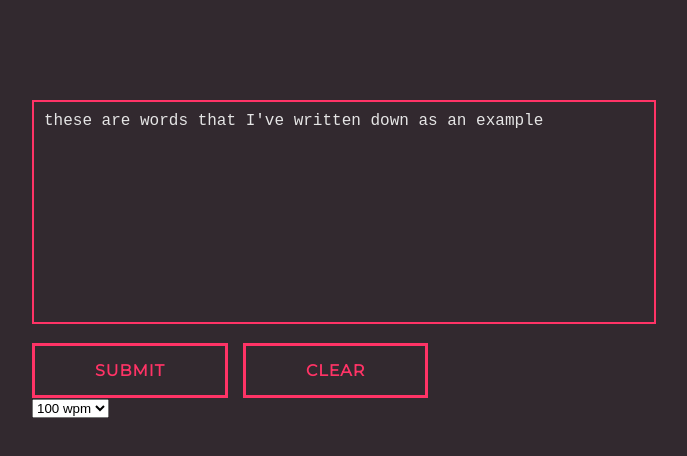
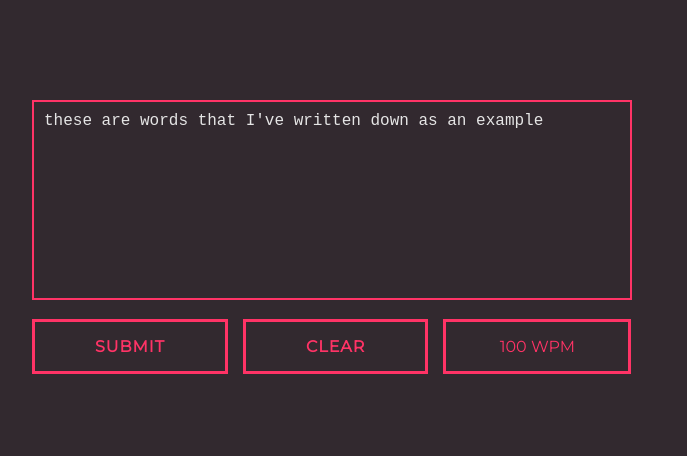
Before and after one commit to simeg/lazy-reading, a React (Create React App) app: page / in a window 1280 px wide. Shown: the top 456 px of the page, without its empty margins (308-995 px from the left). Built offline with nearby package versions, Linux system fonts and the light colour scheme.

Commit message:
Make dropdown look nice

```diff
--- a/src/components/WpmDropdown.js
+++ b/src/components/WpmDropdown.js
@@ -2,7 +2,7 @@ import {createElement as f} from 'react'
 
 const wpmSpeeds = [100, 150, 200, 250, 300, 350, 400, 450, 500, 550, 600, 700]
 
-export default ({onChange, wpm}) => (
+export default ({onChange}) => (
   f('select', {id: 'wpm-dropdown', defaultValue: wpmSpeeds[0], onChange},
     wpmSpeeds.map(speed => f('option', {value: speed, key: speed}, `${speed} wpm`))
   )
--- a/src/index.css
+++ b/src/index.css
@@ -1,3 +1,9 @@
+* {
+  box-sizing: border-box;
+  margin: 0;
+  padding: 0;
+}
+
 body {
   background-color: #32292F;
   color: #FAFAFF;
@@ -54,3 +60,21 @@ body {
   text-align: center;
   width: 50%;
 }
+
+#wpm-dropdown {
+  -moz-appearance: none;
+  -webkit-appearance: none;
+  appearance: none;
+  background: none;
+  border-radius: 0px;
+  border: 3px solid #FF3366;
+  color: #FF3366;
+  font-family: inherit;
+  font-size: inherit;
+  height: 55px;
+  outline: none;
+  text-align-last: center;
+  text-align: -webkit-center;
+  text-transform: uppercase;
+  width: 188px;
+}
```
Also changed, not shown: src/containers/Input.js (+14 -14 lines).
